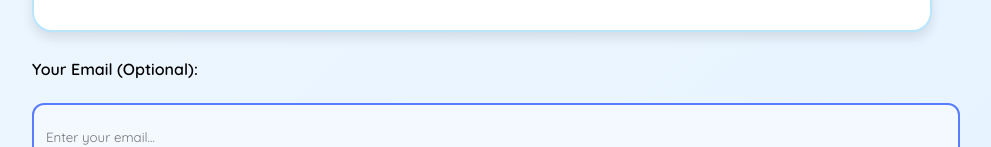
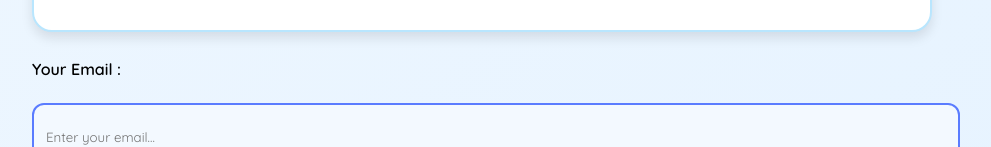
Before and after one commit to LeadingGroupVIC/OperationManagerLCS, a plain HTML site: page index.html in a window 1280 px wide. Shown: the part 4014-4161 px from the top of the page, without its empty margins (158-1149 px from the left). Drawn offline with Linux system fonts and the light colour scheme.

Commit message:
Add files via upload

```diff
--- a/index.html
+++ b/index.html
@@ -220,7 +220,7 @@ button:hover {background:linear-gradient(45deg,#3366cc,#1a4d99); transform:scale
 </section>
 
 <div class="question">
-<label>Your Email (Optional):</label>
+<label>Your Email :</label>
 <input type="email" name="_replyto" placeholder="Enter your email...">
 </div>
 
```
